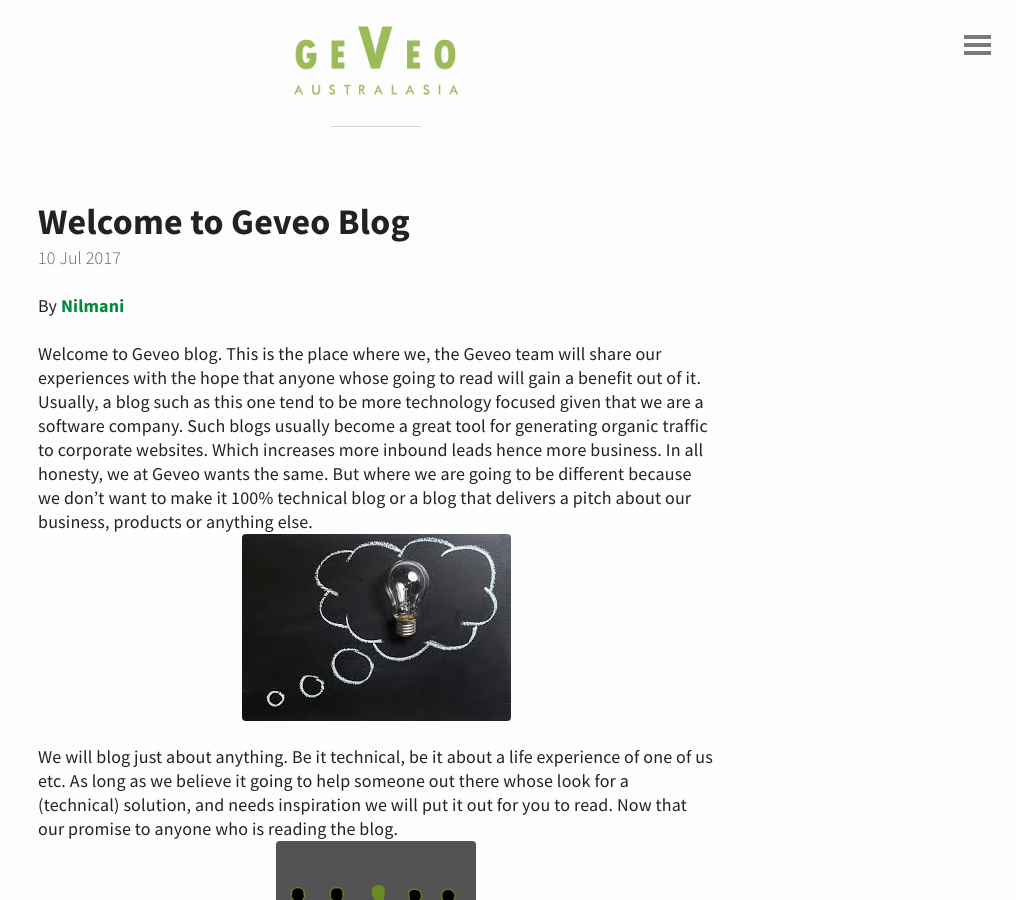
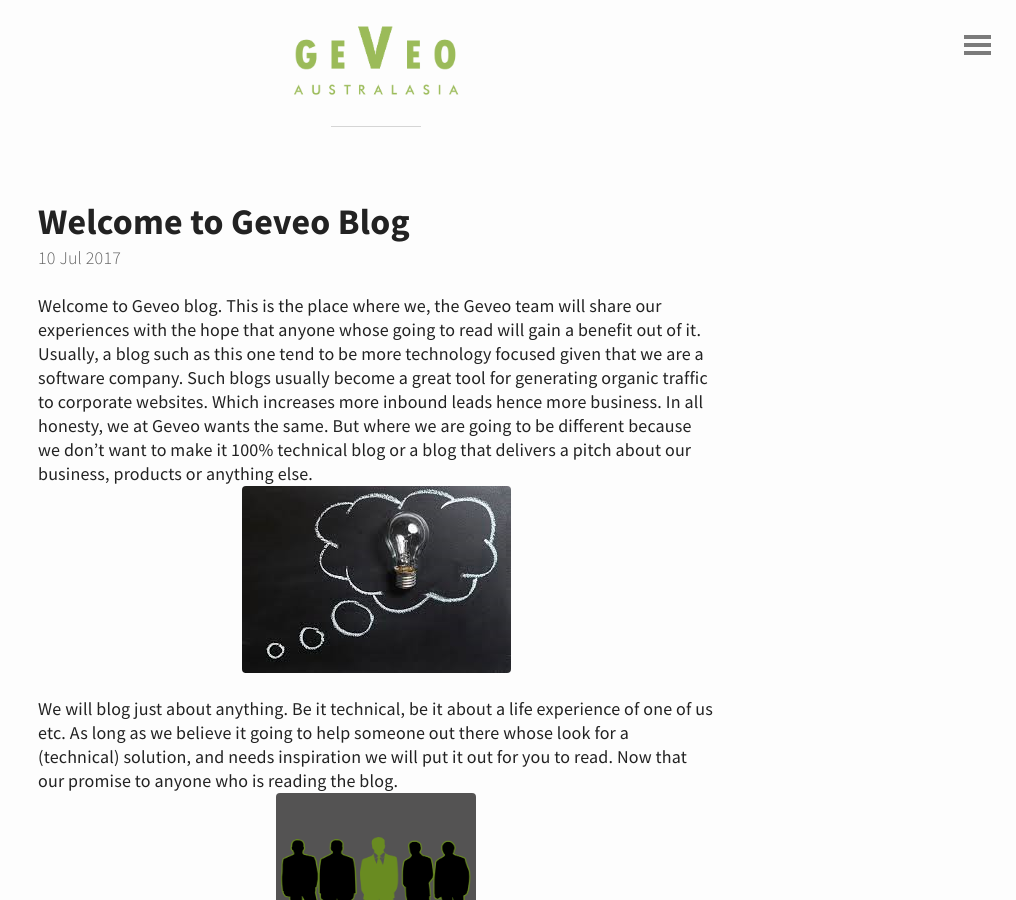
Before and after one commit to chamilc/blog, a Jekyll site: the page built from _posts/2017-07-10-Welcome-To-Life@Geveo-Blog.md, in a window 1280 px wide and 900 px high. Shown: the whole window, without its empty margins (264-1280 px from the left). Built offline with Jekyll 4.4.1, drawn with Linux system fonts in a browser that asks for light colours; nearby versions of some CDN libraries; comment, search, counter and statistics services are not loaded.

Commit message:
name convention

```diff
--- a/_posts/2017-07-10-Welcome-To-Life@Geveo-Blog.md
+++ b/_posts/2017-07-10-Welcome-To-Life@Geveo-Blog.md
@@ -1,7 +1,8 @@
 ---
 title: Welcome to Geveo Blog
+author: Nilmani
+linkedin: https://www.linkedin.com/in/nilmanimenikge/
 ---
-By [Nilmani]
 
 Welcome to Geveo blog. This is the place where we, the Geveo team will share our experiences with the hope that anyone whose going to read will gain a benefit out of it. Usually, a blog such as this one tend to be more technology focused given that we are a software company. Such blogs usually become a great tool for generating organic traffic to corporate websites. Which increases more inbound leads hence more business. In all honesty, we at Geveo wants the same. But where we are going to be different because we don’t want to make it 100% technical blog or a blog that delivers a pitch about our business, products or anything else.
 ![writing][img1]
--- a/index.html
+++ b/index.html
@@ -9,6 +9,7 @@
 	  <li class="post">
 	  	<h2><a href="{% if site.baseurl == "/" %}{{ post.url }}{% else %}{{ post.url | prepend: site.baseurl }}{% endif %}">{{ post.title }}</a></h2>
 	  	<time datetime="{{ post.date | date_to_xmlschema }}" class="by-line">{{ post.date | date_to_string }}</time>
+		<span> By <strong> <a href="{{post.linkedin}}"> {{ post.author}} </a></strong> </span>
 	  	<p>{{ post.content | strip_html | truncatewords:50 }}</p>
 	  </li>
 
```
